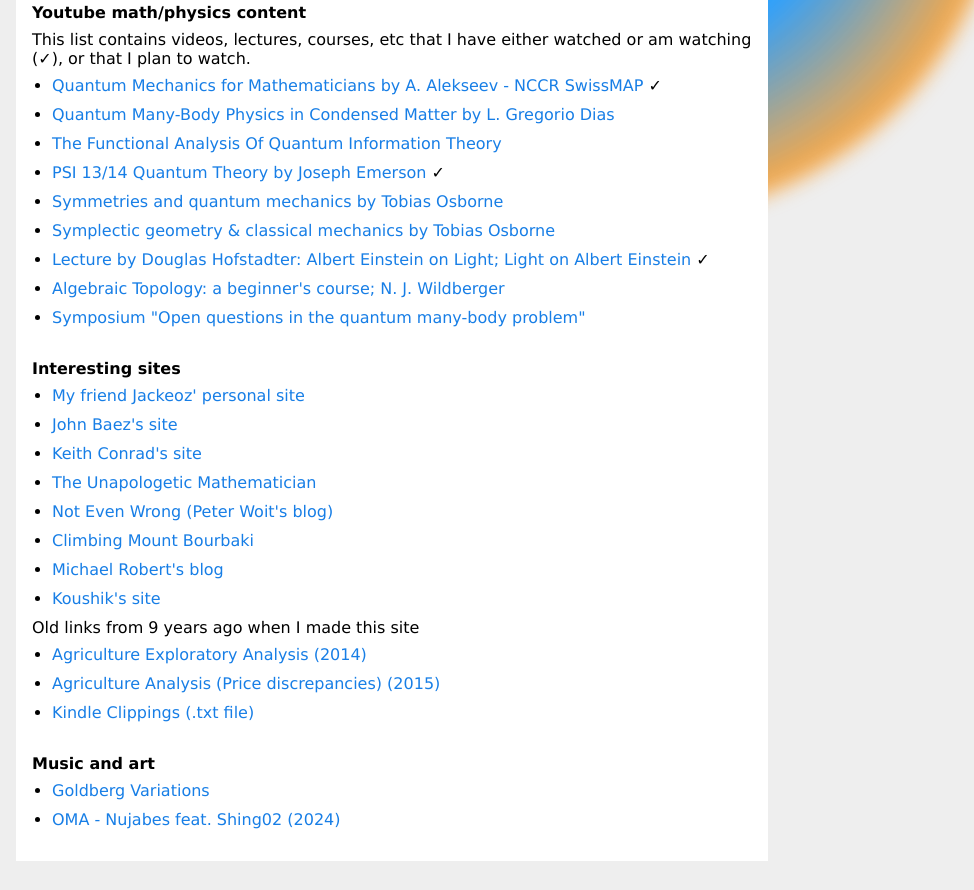
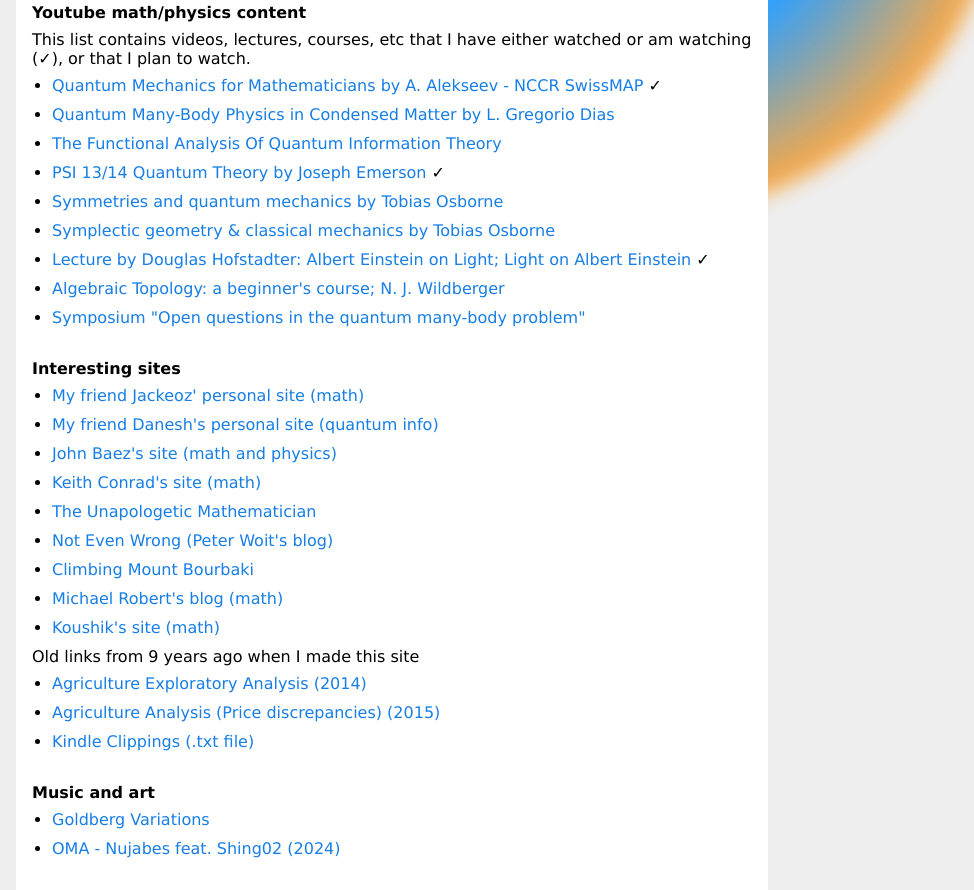
Before and after one commit to ernestocr/ernestocr.github.io, a plain HTML site: page index.html in a window 1280 px wide. Shown: the part 611-1501 px from the top of the page, without its empty margins (0-974 px from the left). Before the commit the page ends 1472 px from the top, so only its background shows below. Drawn offline with Linux system fonts and the light colour scheme.

Commit message:
added danesh site

```diff
--- a/index.html
+++ b/index.html
@@ -123,17 +123,22 @@
             <ul>
               <li>
                   <a href="https://jackeoz.neocities.org/">
-                      My friend Jackeoz' personal site
+                      My friend Jackeoz' personal site (math)
+                  </a>
+              </li>
+              <li>
+                  <a href="https://daneshmorales.github.io/">
+                      My friend Danesh's personal site (quantum info)
                   </a>
               </li>
               <li>
                   <a href="https://math.ucr.edu/home/baez/">
-                      John Baez's site
+                      John Baez's site (math and physics)
                   </a>
               </li>
               <li>
                   <a href="https://kconrad.math.uconn.edu/">
-                      Keith Conrad's site
+                      Keith Conrad's site (math)
                   </a>
               </li>
               <li>
@@ -147,16 +152,18 @@
                   </a>
               </li>
               <li>
-                  <a href="https://amathew.wordpress.com/">Climbing Mount Bourbaki</a>
+                  <a href="https://amathew.wordpress.com/">
+                      Climbing Mount Bourbaki
+                  </a>
               </li>
               <li>
                   <a href="https://thehighergeometer.wordpress.com/">
-                      Michael Robert's blog
+                      Michael Robert's blog (math)
                   </a>
               </li>
               <li>
                   <a href="https://koushik1729.wordpress.com/">
-                      Koushik's site
+                      Koushik's site (math)
                   </a>
               </li>
             </ul>
```
